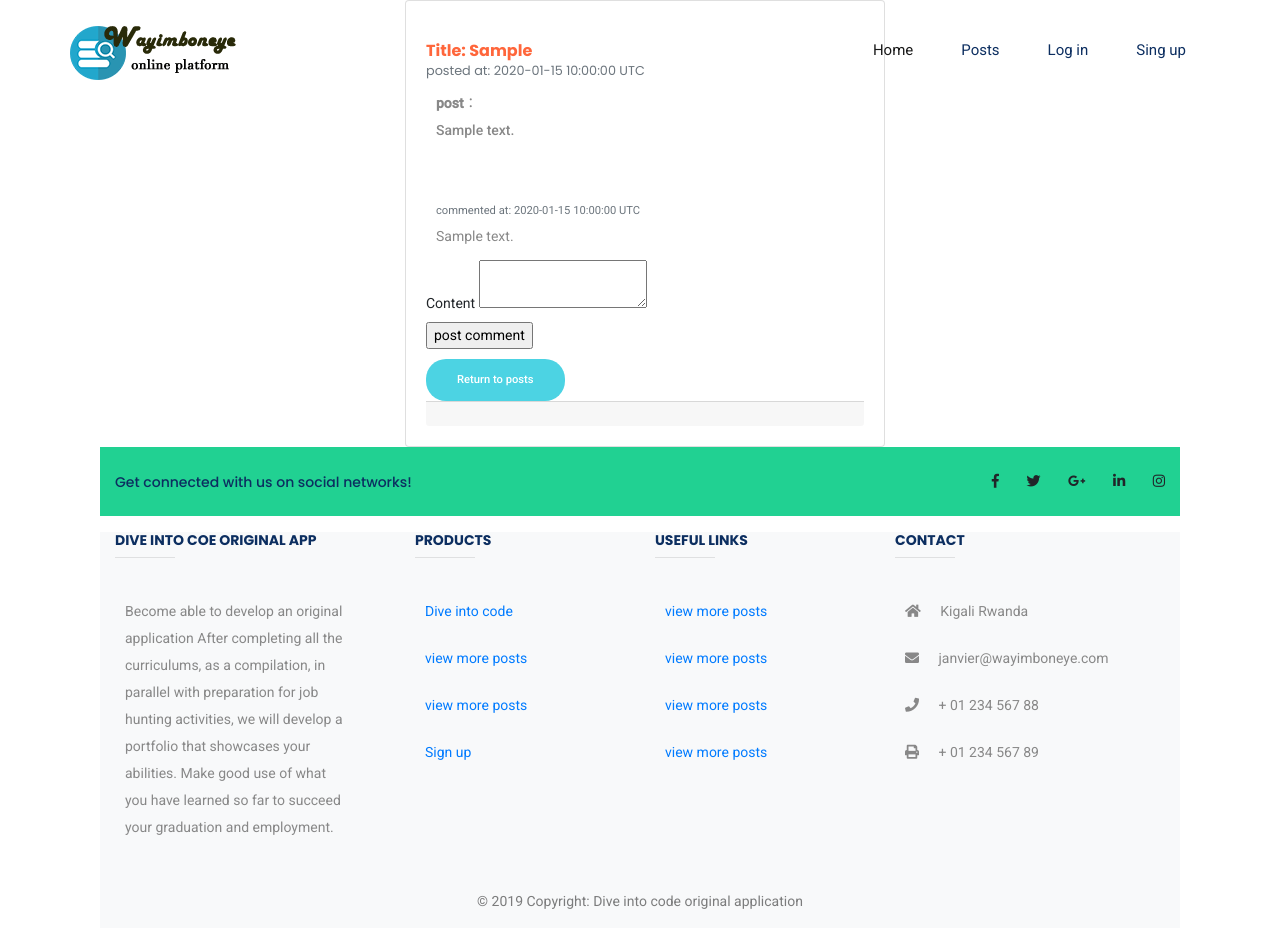
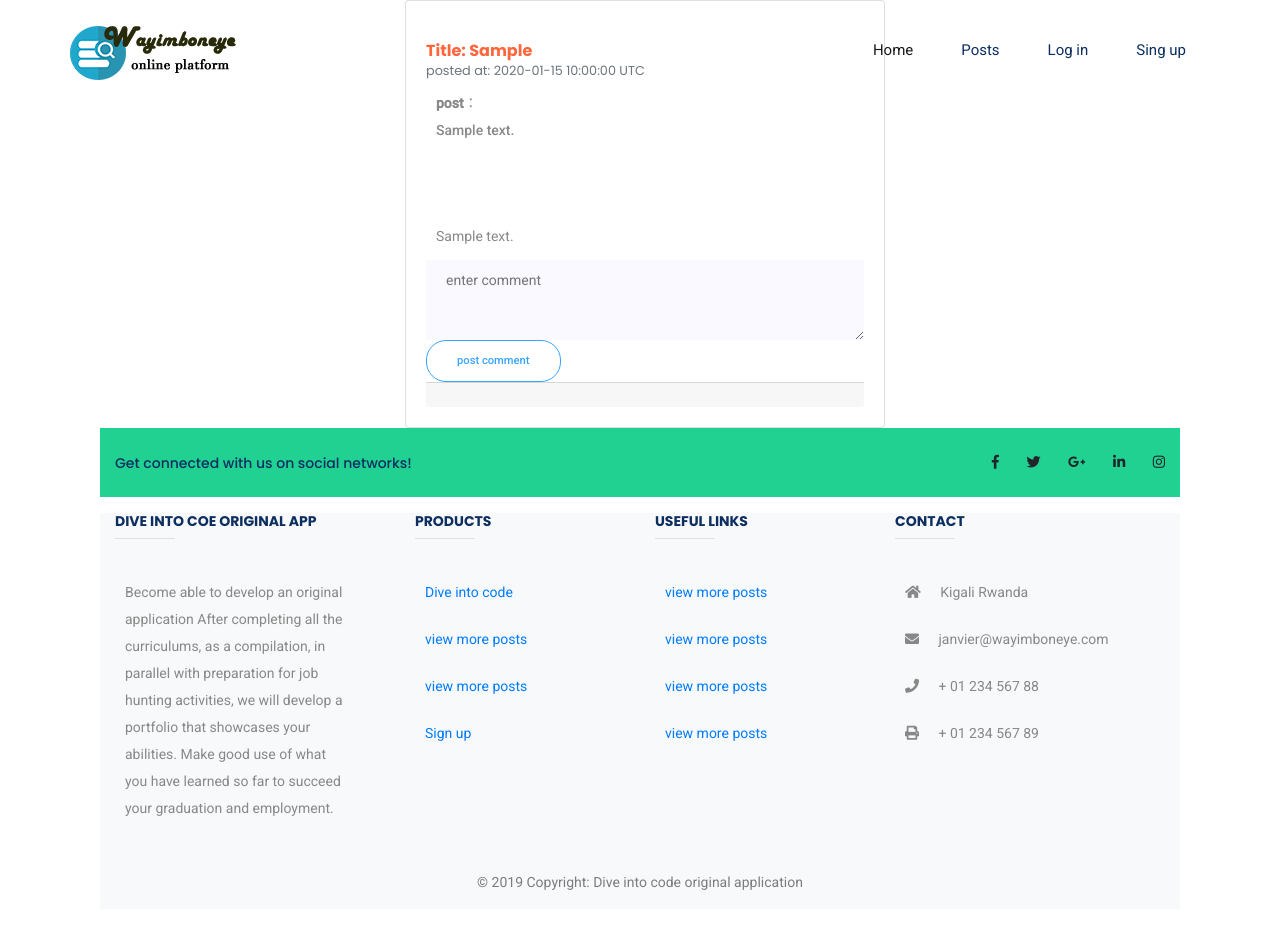
Before and after one commit to Janvierjavi/Ndayibonye, a Rails app: page /posts/1 in a window 1280 px wide. After the commit the page ends 890 px from the top, so only its background shows below. Run offline with Rails 7, Linux system fonts and the light colour scheme; tables that the repository leaves empty hold one stand-in row (values such as "Sample post"); style sheets or scripts are compiled from the project's sources; parts of the project's set-up code (start-up, migrations or seed data) failed here and were passed over; some libraries are stand-ins or nearby versions.

Commit message:
added edit of comment

```diff
--- a/app/controllers/posts_controller.rb
+++ b/app/controllers/posts_controller.rb
@@ -12,9 +12,7 @@ class PostsController < ApplicationController
   end
 
   def show
-    @comments = @post.comments
-
-    @comment = @post.comments.build
+    @comments = Comment.where(post_id: @post)
   end
 
   def new
--- /dev/null
+++ b/app/views/comments/_comment.html.erb
@@ -0,0 +1,14 @@
+<ul>
+  <% @comments.each do |comment| %>
+    <% if comment.id.present? %>
+      <li>
+        <p><br><%= comment.content %><br>
+        <% if user_signed_in? && current_user.id == post.user_id %>
+        <%= link_to "delete", [comment.post, comment], method: :delete, class:"genric-btn danger-border circle" %>
+        <%= link_to "edit ", edit_post_comment_path(comment.post, comment), class:"genric-btn success-border circle" %></p>
+        </li>
+        <% end %>
+    <% end %>
+  <% end %>
+<%= render 'comments/form'%>
+</ul>
--- a/app/views/comments/_form.html.erb
+++ b/app/views/comments/_form.html.erb
@@ -1,21 +1,6 @@
-<%= form_with(model: [post, comment]) do |form| %>
-    <% if comment.errors.any? %>
-      <div id="error_explanation">
-        <h2><%= pluralize(comment.errors.count, "error") %> prohibited this comment from being saved:</h2>
-        <ul>
-        <% comment.errors.full_messages.each do |message| %>
-          <li><%= message %></li>
-        <% end %>
-        </ul>
-      </div>
-    <% end %>
+<%= form_for ([@post, @post.comments.build]) do |f| %>
 
-    <div class="field">
-      <%= form.label :content %>
-      <%= form.text_area :content %>
-    </div>
+<%= f.text_area :content, class:"single-input", placeholder:"enter comment"%>
+<%= f.submit "post comment", class:"genric-btn info-border circle" %>
 
-    <div class="actions">
-      <%= form.submit "post comment" %>
-    </div> <%= link_to 'Return to posts', posts_path, class:'mt-10 genric-btn success circle'%>
-  <% end %>
+  <%end%>
--- a/app/views/comments/_index.html.erb
+++ b/app/views/comments/_index.html.erb
@@ -1,16 +0,0 @@
-<ul>
-  <% comments.each do |comment| %>
-    <% if comment.id.present? %>
-      <li>
-        <p> <small class="text-muted">commented at: <%= comment.created_at %></small><br><%= comment.content %></p>
-      </li>
-      <% if user_signed_in? && current_user.id == post.user_id %>
-      <%= link_to 'Delete', [comment.post, comment],
-                 :method => :delete,
-                 data: { confirm: 'Are you sure?' }
-                  %>|
-                  <% end %>
-    <% end %>
-  <% end %>
-
-</ul>
--- /dev/null
+++ b/app/views/comments/edit.html.erb
@@ -0,0 +1,6 @@
+<%= form_for ([@post, @comment]) do |f| %>
+
+    <%= f.text_area :content, class:"single-input"%>
+    <%= f.submit "post comment", class:"genric-btn info-border circle" %>
+
+      <%end%>
--- a/app/views/posts/index.html.erb
+++ b/app/views/posts/index.html.erb
@@ -34,7 +34,7 @@
                         <small class="text-muted"><%= Comment.where(post_id: post.id).count %>comments</small>
 </div>
   <div class="card-footer ">
-    <small class="text-muted">posted at: <%= post.created_at %>
+    <small class="text-muted">posted at: <%= time_ago_in_words(post.created_at) %>
 
     </small>
   </div>
--- a/app/views/posts/show.html.erb
+++ b/app/views/posts/show.html.erb
@@ -12,17 +12,11 @@
     <p><strong>post</strong>：<br><%= @post.content %></p></h5>
     <p class="card-text">
     <!-- Get an HTML id of this comments_area and update only the part of that div -->
-  <div id="comments_area">
-    <!-- Render to display the posted comment list on the blogs detail page -->
-    <%= render partial: 'comments/index', locals: { comments: @comments, post: @post } %>
 
-
-  <!-- Render to display the comment field on the blogs detail page -->
-  <%= render partial: 'comments/form', locals: { comment: @comment, post: @post } %>
+<%= render 'comments/comment' %>
 
 
 
-</div>
   <div class="card-footer ">
   <% if current_user ==  signed_in? %>
 
--- a/config/routes.rb
+++ b/config/routes.rb
@@ -6,7 +6,7 @@ Rails.application.routes.draw do
   root to: 'home#index'
   devise_for :users , :controllers => {:registrations => "registrations"}
   resources :posts do
-    resources :comments, only: [:create, :destroy]
+    resources :comments
   end
   # For details on the DSL available within this file, see http://guides.rubyonrails.org/routing.html
 end
```
Also changed, not shown: app/controllers/comments_controller.rb (+30 -17 lines), app/controllers/registrations_controller.rb (+0 -26 lines), db/seeds.rb (+7 -1 lines).
